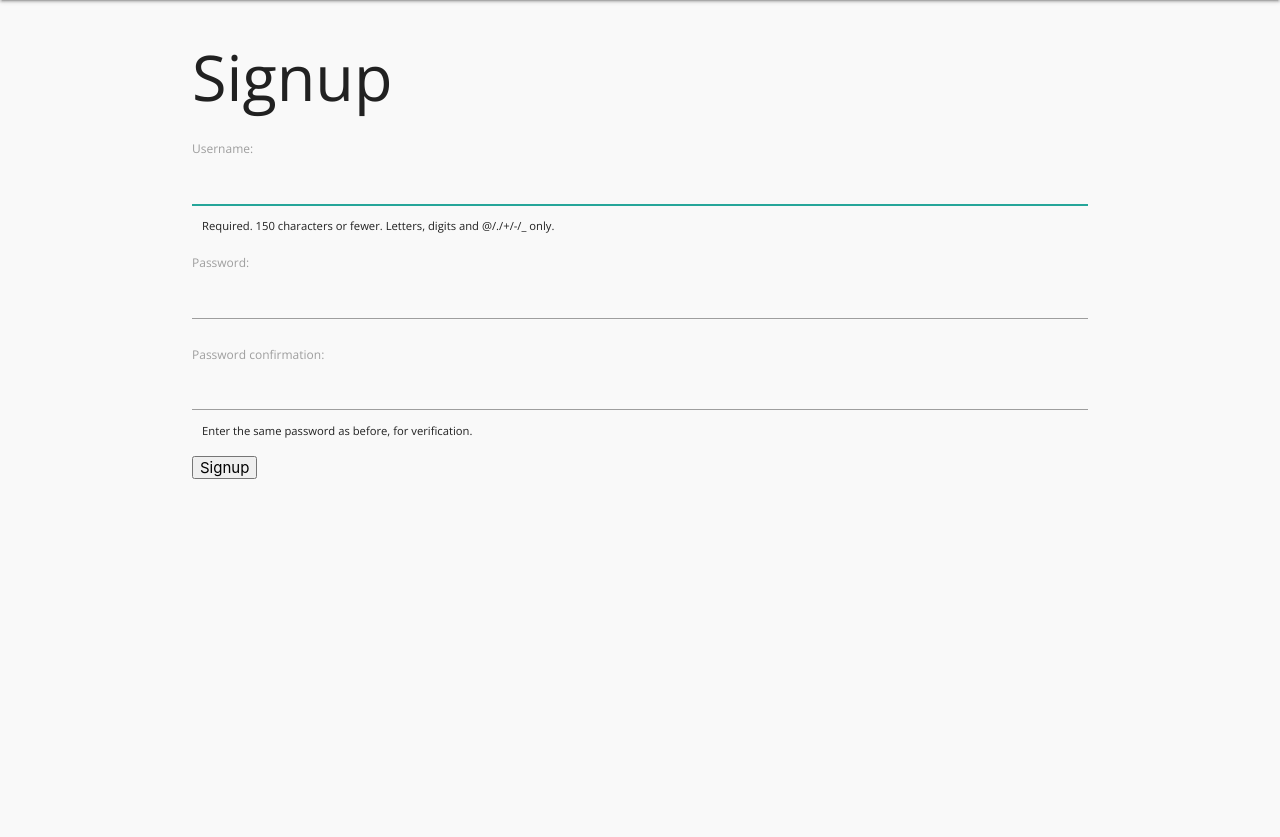
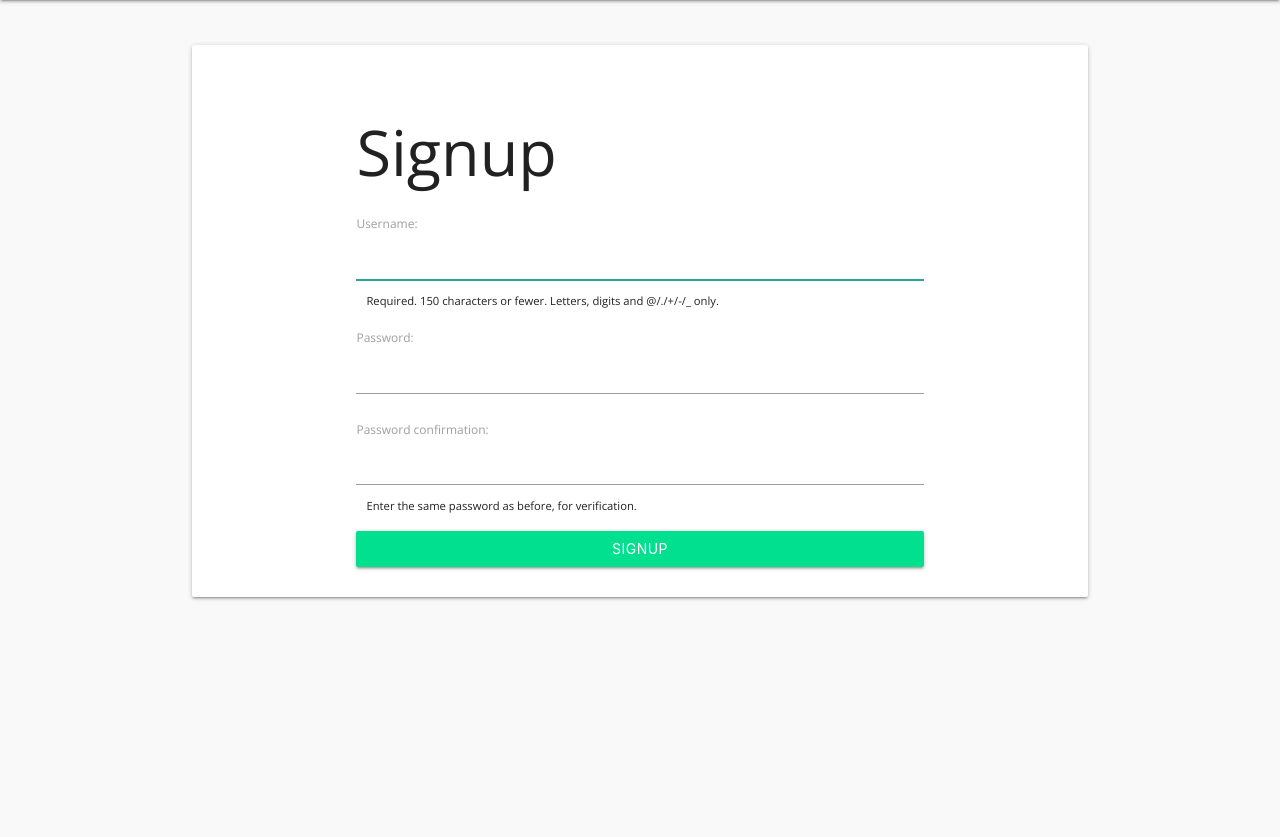
Before and after one commit to minhazur9/wayfarer, a Django app: page /accounts/signup/ in a window 1280 px wide. Shown: the part 64-901 px from the top of the page. Run offline with Django 3.2, Linux system fonts and the light colour scheme.

Commit message:
Refactors signup/login

```diff
--- a/main_app/static/css/styles.css
+++ b/main_app/static/css/styles.css
@@ -17,6 +17,18 @@ main {
     flex: 1 0 auto;
 }
 
+.all-purpose-container{
+    margin: 0 auto;
+    margin-top: 3rem;
+}
+
+.all-purpose-container .container{
+    padding: 2rem;
+}
+
+.all-purpose-btn{
+    width: 100%;
+}
 /* ---------------------------------------------------
                     STATIC THINGS (nav, buttons, footer)
 --------------------------------------------------- */
--- a/main_app/templates/registration/login.html
+++ b/main_app/templates/registration/login.html
@@ -3,13 +3,15 @@
 Login
 {% endblock %}
 {% block content %}
+<div class="all-purpose-container  container card">
 <div class="container">
     <h1>Login</h1>
     <form action="{% url 'login' %}" method="POST">
     {% csrf_token %}
     {{form.as_p}}
     <input type="hidden" name="next" value="{{next}}">
-    <input type="submit" value="Login">
+    <input class="btn all-purpose-btn" type="submit" value="Login">
     </form>
     {% endblock content %}
 </div>
+</div>
--- a/main_app/templates/registration/signup.html
+++ b/main_app/templates/registration/signup.html
@@ -3,12 +3,14 @@
 Sign Up
 {% endblock %}
 {% block content %}
+<div class="all-purpose-container  container card">
 <div class="container">
     <h1>Signup</h1>
     <form action="{% url 'signup' %}" method="POST">
         {% csrf_token %}
         {{form.as_p}}
-        <input type="submit" value="Signup">
+        <input class="btn all-purpose-btn" type="submit" value="Signup">
     </form>
 </div>
+</div>
 {% endblock content %}
```
